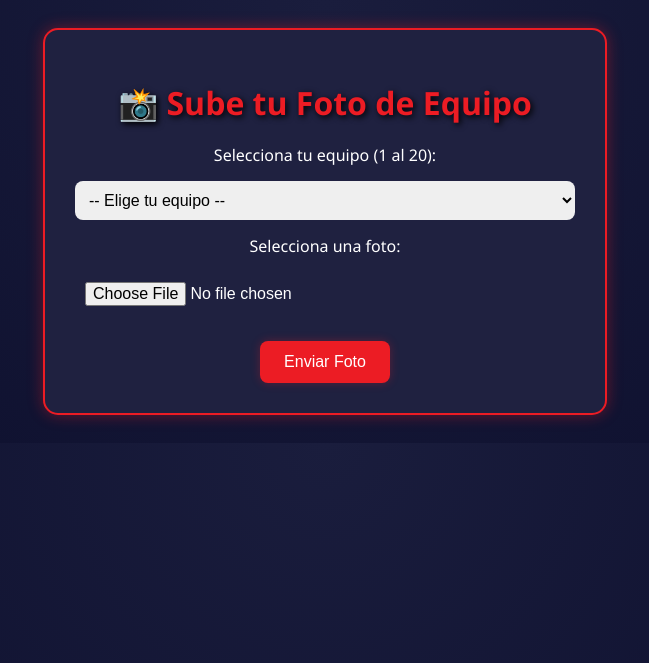
After one commit to stephaneavril/networking, a Flask app: page /sube_tu_foto in a window 1280 px wide. The commit adds this page. Shown: the top 663 px of the page, without its empty margins (315-964 px from the left). Run offline with Flask 3, Linux system fonts and the light colour scheme; the visitor is signed in with stand-in values (Sample User, id 1); data comes from the database, SQL or seed files in the repository; both versions use the stored data as it was after the commit; parts of the project's set-up code (start-up, migrations or seed data) failed here and were passed over.

Commit message:
Agrega reto de foto por equipo y actualiza frontend

```diff
--- a/app.py
+++ b/app.py
@@ -56,13 +56,13 @@ def login():
             cursor.execute("INSERT INTO jugadores (nombre, correo) VALUES (?, ?)", (nombre, correo))
             conn.commit()
         conn.close()
-        return redirect('/preguntas_post_login')
+        return redirect('/')
     return render_template('login.html')
 
 @app.route('/preguntas_post_login', methods=['GET', 'POST'])
 def preguntas_post_login():
     if 'correo' not in session:
-        return redirect('/login')
+        return redirect('/')
 
     correo = session['correo']
     nombre = session['jugador']
@@ -103,13 +103,15 @@ def preguntas_post_login():
 @app.route('/')
 def index():
     if 'jugador' not in session:
-        return redirect('/login')
+        return redirect('/login')  # 🔁 CORREGIDO: antes decía redirect('/'), causaba bucle
 
     conn = get_db_connection()
     retos = conn.execute("SELECT * FROM retos WHERE activo = 1").fetchall()
     conn.close()
 
-    # Conexión a la base de datos del sistema QR
+    modo_foto_equipo = True  # Cambia a False si quieres mostrar todos los retos
+
+    # QR scan ranking
     qr_conn = sqlite3.connect('scan_points.db')
     qr_conn.row_factory = sqlite3.Row
     ranking_qr = qr_conn.execute('''
@@ -120,7 +122,7 @@ def index():
     ''').fetchall()
     qr_conn.close()
 
-    return render_template('index.html', retos=retos, ranking_qr=ranking_qr)
+    return render_template('index.html', retos=retos, ranking_qr=ranking_qr, modo_foto_equipo=modo_foto_equipo)
 
 @app.route('/reset_ranking_qr', methods=['POST'])
 def reset_ranking_qr():
@@ -135,7 +137,7 @@ def reset_ranking_qr():
 @app.route('/adivina')
 def adivina():
     if 'jugador' not in session:
-        return redirect('/login')
+        return redirect('/')
     conn = get_db_connection()
     rows = conn.execute("SELECT * FROM adivina_participantes").fetchall()
     conn.close()
@@ -175,7 +177,7 @@ def adivina_finalizado():
 @app.route('/ranking_adivina')
 def ranking_adivina():
     if 'jugador' not in session:
-        return redirect('/login')
+        return redirect('/')
     conn = get_db_connection()
     resultados = conn.execute('''
         SELECT nombre_jugador, puntos_extra, timestamp
@@ -265,7 +267,7 @@ def respuestas_curiosas():
 @app.route('/subir_evidencia', methods=['POST'])
 def subir_evidencia():
     if 'jugador' not in session:
-        return redirect('/login')
+        return redirect('/')
     nombre = session['jugador']
     reto_id = request.form.get('reto_id')
     archivo = request.files.get('archivo')
@@ -286,7 +288,7 @@ def subir_evidencia():
 @app.route('/reto_grupal')
 def reto_grupal():
     if 'jugador' not in session:
-        return redirect('/login')
+        return redirect('/')
     conn = get_db_connection()
     reto = conn.execute("SELECT nombre FROM retos_grupales ORDER BY RANDOM() LIMIT 1").fetchone()
     conn.close()
@@ -353,7 +355,7 @@ def get_reto_id(nombre_reto):
 @app.route('/reto_mi6_v3', methods=['GET', 'POST'])
 def reto_foto():
     if 'jugador' not in session:
-        return redirect('/login')
+        return redirect('/')
 
     ruta = request.path.strip("/")
 
@@ -430,7 +432,7 @@ def reto_foto():
 @app.route('/ver_fotos_reto_foto', methods=['GET', 'POST'])
 def ver_fotos_reto_foto():
     if 'correo' not in session:
-        return redirect('/login')
+        return redirect('/')
 
     correo = session['correo']
     conn = get_db_connection()
@@ -500,7 +502,7 @@ def ver_fotos_reto_foto():
 @app.route('/ver_fotos_mi6_v3', methods=['GET', 'POST'])
 def ver_fotos_mi6():
     if 'correo' not in session:
-        return redirect('/login')
+        return redirect('/')
 
     ruta = request.path.strip("/")
     nombre_reto = {
@@ -567,7 +569,7 @@ def ver_fotos_mi6():
 @app.route('/votar_fotos', methods=['POST'])
 def votar_fotos():
     if 'correo' not in session:
-        return redirect('/login')
+        return redirect('/')
     correo_votante = session['correo']
     votos = request.form
     total_puntos = sum([int(v) for v in votos.values() if v.isdigit()])
@@ -587,7 +589,7 @@ def votar_fotos():
 @app.route('/ranking_fotos')
 def ranking_fotos():
     if 'jugador' not in session:
-        return redirect('/login')
+        return redirect('/')
 
     conn = get_db_connection()
 
@@ -672,14 +674,14 @@ def reset_reto_foto():
 @app.route('/conexion_alfa')
 def conexion_alfa():
     if 'correo' not in session:
-        return redirect('/login')
+        return redirect('/')
 
     return redirect('/conexion_alfa_match')
 
 @app.route('/conexion_alfa_mi_perfil')
 def conexion_alfa_mi_perfil():
     if 'correo' not in session:
-        return redirect('/login')
+        return redirect('/')
 
     conn = get_db_connection()
     perfil = conn.execute("SELECT * FROM conexion_alfa_respuestas WHERE correo = ?", (session['correo'],)).fetchone()
@@ -689,7 +691,7 @@ def conexion_alfa_mi_perfil():
 @app.route('/conexion_alfa_matches', methods=['GET'])
 def conexion_alfa_matches():
     if 'correo' not in session:
-        return redirect('/login')
+        return redirect('/')
 
     correo_usuario = session['correo']
     conn = get_db_connection()
@@ -764,7 +766,7 @@ def confirmar_match():
 @app.route('/subir_video_match', methods=['GET', 'POST'])
 def subir_video_match():
     if 'correo' not in session:
-        return redirect('/login')
+        return redirect('/')
 
     correo = session['correo']
     conn = get_db_connection()
@@ -808,7 +810,7 @@ def subir_video_match():
 @app.route('/conexion_alfa_match')
 def conexion_alfa_match():
     if 'correo' not in session:
-        return redirect('/login')
+        return redirect('/')
 
     correo = session['correo']
     conn = get_db_connection()
@@ -1004,7 +1006,7 @@ def eliminar_todos_los_jugadores():
 @app.route('/feedback_match', methods=['POST'])
 def feedback_match():
     if 'correo' not in session:
-        return redirect('/login')
+        return redirect('/')
 
     feedback = int(request.form.get('feedback'))
     match_id = int(request.form.get('match_id'))
@@ -1017,6 +1019,121 @@ def feedback_match():
     flash("✅ Gracias por tu feedback sobre la conexión.")
     return redirect("/conexion_alfa_match")
 
+# -------------------- SUBE TU FOTO --------------------
+@app.route('/sube_tu_foto', methods=['GET', 'POST'])
+def sube_tu_foto():
+    if 'jugador' not in session:
+        return redirect('/')
+
+    correo = session['correo']
+    nombre = session['jugador']
+    conn = get_db_connection()
+
+    ya_existe = conn.execute("SELECT * FROM reto_equipo_foto WHERE correo = ?", (correo,)).fetchone()
+
+    if request.method == 'POST':
+        equipo = request.form.get('equipo')
+        archivo = request.files.get('foto')
+
+        if not equipo or not archivo:
+            flash("❌ Faltan datos.")
+            return redirect('/sube_tu_foto')
+
+        nombre_archivo = f"{datetime.now().strftime('%Y%m%d%H%M%S')}_{archivo.filename}"
+        carpeta = os.path.join('static/fotos_equipo')
+        os.makedirs(carpeta, exist_ok=True)
+        archivo.save(os.path.join(carpeta, nombre_archivo))
+
+        conn.execute(
+            "INSERT INTO reto_equipo_foto (nombre_participante, correo, equipo, archivo) VALUES (?, ?, ?, ?)",
+            (nombre, correo, equipo, nombre_archivo)
+        )
+        conn.commit()
+        conn.close()
+
+        flash("✅ Foto subida con éxito.")
+        return redirect('/')
+
+    conn.close()
+    return render_template("reto_equipo_foto.html", ya_existe=ya_existe)
+
+@app.route('/reto_equipo_foto', methods=['GET', 'POST'])
+def reto_equipo_foto():
+    if 'jugador' not in session:
+        return redirect('/login')
+
+    nombre = session.get('jugador')
+    correo = session.get('correo')
+
+    conn = get_db_connection()
+    ya_existe = conn.execute("SELECT * FROM reto_equipo_foto WHERE correo = ?", (correo,)).fetchone()
+
+    if request.method == 'POST':
+        equipo = request.form.get('equipo')
+        archivo = request.files.get('foto')
+
+        if not equipo or not archivo:
+            flash("❌ Faltan datos.")
+            return redirect('/reto_equipo_foto')
+
+        nombre_archivo = f"{datetime.now().strftime('%Y%m%d%H%M%S')}_{archivo.filename}"
+        carpeta = os.path.join('static/fotos_equipo')
+        os.makedirs(carpeta, exist_ok=True)
+        ruta = os.path.join(carpeta, nombre_archivo)
+        archivo.save(ruta)
+
+        conn.execute(
+            '''
+            INSERT INTO reto_equipo_foto (nombre_participante, correo, equipo, archivo)
+            VALUES (?, ?, ?, ?)
+            ''',
+            (nombre, correo, equipo, nombre_archivo)
+        )
+        conn.commit()
+        conn.close()
+
+        flash("✅ Foto subida exitosamente.")
+        return redirect('/')
+
+    conn.close()
+    return render_template('reto_equipo_foto.html', ya_existe=ya_existe)
+
+@app.route('/ver_fotos_equipo')
+def ver_fotos_equipo():
+    conn = get_db_connection()
+    fotos = conn.execute("SELECT * FROM reto_equipo_foto").fetchall()
+    conn.close()
+
+    # Agrupar por equipo
+    equipos = {}
+    for f in fotos:
+        equipo = f["equipo"]
+        if equipo not in equipos:
+            equipos[equipo] = []
+        equipos[equipo].append(f)
+
+    return render_template("ver_fotos_equipo.html", equipos=equipos)
+
+@app.route('/reset_reto_equipo_foto', methods=['POST'])
+def reset_reto_equipo_foto():
+    conn = get_db_connection()
+    conn.execute("DELETE FROM reto_equipo_foto")
+    conn.commit()
+    conn.close()
+
+    # Eliminar archivos físicamente del folder
+    carpeta = 'static/fotos_equipo'
+    if os.path.exists(carpeta):
+        for archivo in os.listdir(carpeta):
+            ruta = os.path.join(carpeta, archivo)
+            if os.path.isfile(ruta):
+                os.remove(ruta)
+
+    flash("✅ Todas las fotos del reto 'Sube tu foto' han sido eliminadas.")
+    return redirect('/admin_panel')
+
+    return render_template('index.html', retos=retos, modo_foto_equipo=modo_foto_equipo)
+
 # -------------------- RUN --------------------
 if __name__ == '__main__':
     os.makedirs(app.config['UPLOAD_FOLDER'], exist_ok=True)
--- /dev/null
+++ b/templates/reto_equipo_foto.html
@@ -0,0 +1,90 @@
+<!DOCTYPE html>
+<html lang="es">
+<head>
+  <meta charset="UTF-8">
+  <title>📸 Sube tu Foto de Equipo</title>
+  <meta name="viewport" content="width=device-width, initial-scale=1.0">
+  <style>
+    body {
+      background: radial-gradient(circle at top center, #1a1d3d, #0c0e2c);
+      font-family: 'Segoe UI', sans-serif;
+      color: white;
+      text-align: center;
+      padding: 20px;
+    }
+
+    .tarjeta {
+      background-color: #1f2140;
+      border: 2px solid #ec1c24;
+      padding: 30px;
+      border-radius: 15px;
+      max-width: 500px;
+      margin: auto;
+      box-shadow: 0 0 15px rgba(236, 28, 36, 0.4);
+    }
+
+    h1 {
+      font-size: 2em;
+      color: #ec1c24;
+      margin-bottom: 20px;
+      text-shadow: 2px 2px 6px black;
+    }
+
+    label, select, input[type="file"] {
+      display: block;
+      width: 100%;
+      margin-top: 15px;
+      font-size: 1em;
+    }
+
+    select, input[type="file"] {
+      padding: 10px;
+      border-radius: 8px;
+      border: none;
+    }
+
+    button {
+      margin-top: 25px;
+      background-color: #ec1c24;
+      border: none;
+      padding: 12px 24px;
+      color: white;
+      font-size: 1em;
+      border-radius: 8px;
+      cursor: pointer;
+      box-shadow: 0 0 10px rgba(236, 28, 36, 0.3);
+    }
+
+    .mensaje {
+      margin-top: 20px;
+      color: #8bc34a;
+    }
+  </style>
+</head>
+<body>
+  <div class="tarjeta">
+    <h1>📸 Sube tu Foto de Equipo</h1>
+    <form method="POST" enctype="multipart/form-data">
+      <label for="equipo">Selecciona tu equipo (1 al 20):</label>
+      <select name="equipo" id="equipo" required>
+        <option value="">-- Elige tu equipo --</option>
+        {% for i in range(1, 21) %}
+          <option value="{{ i }}">Equipo {{ i }}</option>
+        {% endfor %}
+      </select>
+
+      <label for="foto">Selecciona una foto:</label>
+      <input type="file" name="foto" id="foto" accept="image/*" required>
+
+      <button type="submit">Enviar Foto</button>
+    </form>
+    {% with messages = get_flashed_messages() %}
+      {% if messages %}
+        <div class="mensaje">
+          {{ messages[0] }}
+        </div>
+      {% endif %}
+    {% endwith %}
+  </div>
+</body>
+</html>
```
Also changed, not shown: generar_contenido_adivina.py (deleted, +0 -31 lines), generar_matches_conexion_alfa.py (deleted, +0 -65 lines), init_db.py (deleted, +0 -141 lines), recrear_tabla_equipo_foto.py (added, +24 -0 lines), reset_formulario.py (deleted, +0 -49 lines), templates/admin_panel.html (+10 -0 lines), templates/index.html (+14 -14 lines), templates/ver_fotos_equipo.html (added, +62 -0 lines), database.db, static/fotos_equipo/20250515193445_GMP.png (added), static/fotos_reto_foto/20250504111036_frame (32).png (added).
